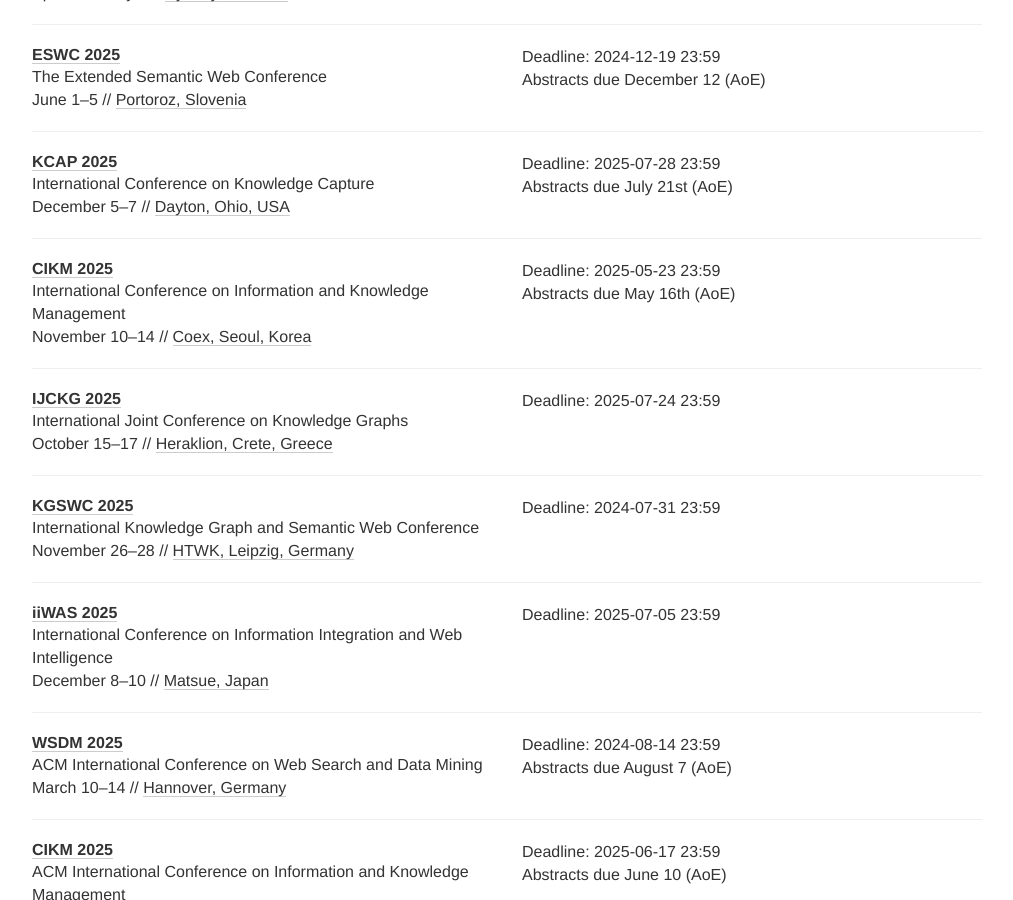
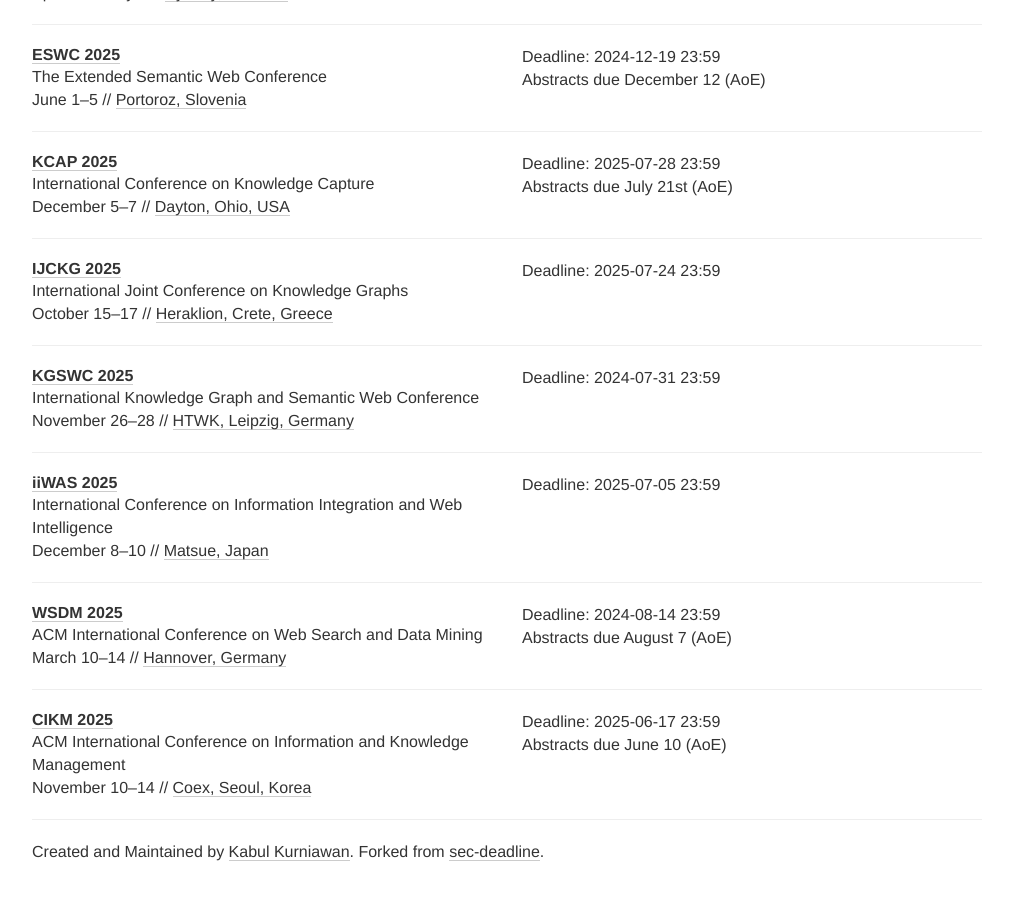
Before and after one commit to swc-deadlines/swc-deadlines.github.io, a Jekyll site: the page built from index.html, in a window 1280 px wide and 900 px high, scrolled down 819 px. Shown: the whole window, without its empty margins (133-1146 px from the left). Built offline with Jekyll 4.4.1, drawn with Linux system fonts in a browser that asks for light colours; nearby versions of some CDN libraries; comment, search, counter and statistics services are not loaded.

Commit message:
remove duplicate CIKM

```diff
--- a/_data/conferences.yml
+++ b/_data/conferences.yml
@@ -68,17 +68,6 @@
   place: Dayton, Ohio, USA
   tags: [KG, CONF]
 
-- name: CIKM
-  description: International Conference on Information and Knowledge Management
-  year: 2025
-  date: "10 - 14 Nov"
-  link: https://cikm2025.org/
-  deadline: ["2025-05-23 23:59"]
-  comment: Abstracts due May 16th (AoE)
-  date: November 10-14
-  place: Coex, Seoul, Korea
-  tags: [KG, CONF]
-
 - name: IJCKG
   description: International Joint Conference on Knowledge Graphs
   year: 2025
```
